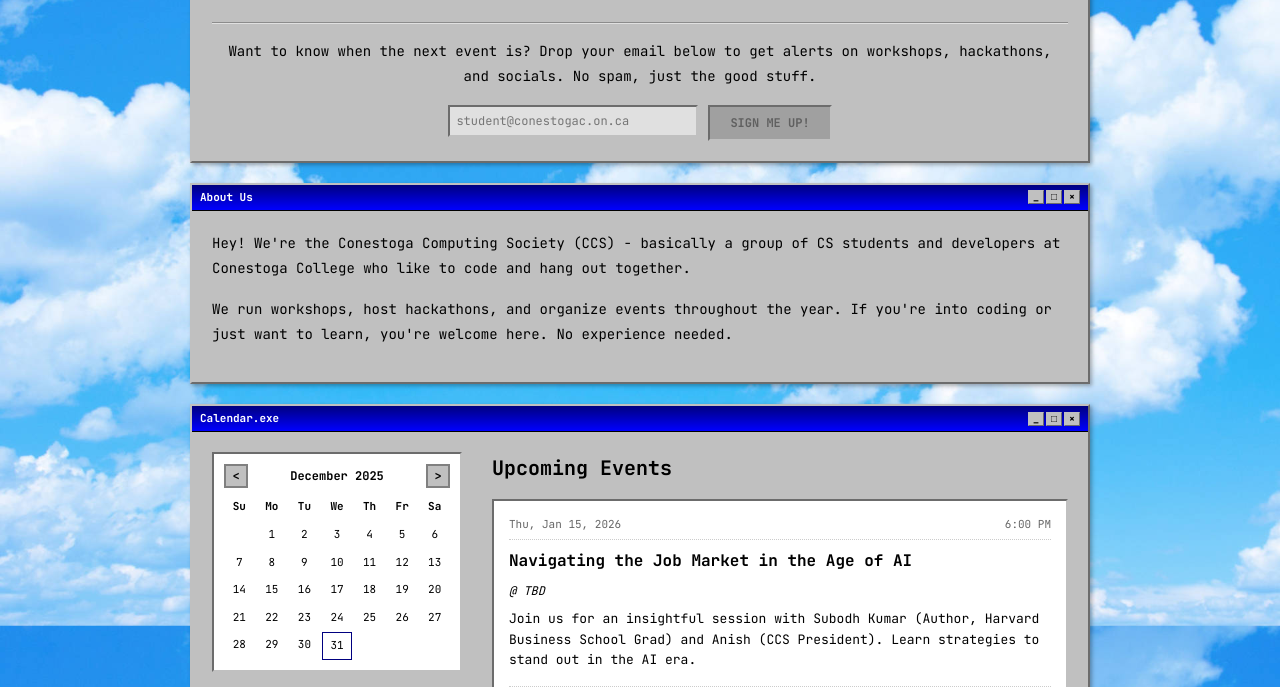
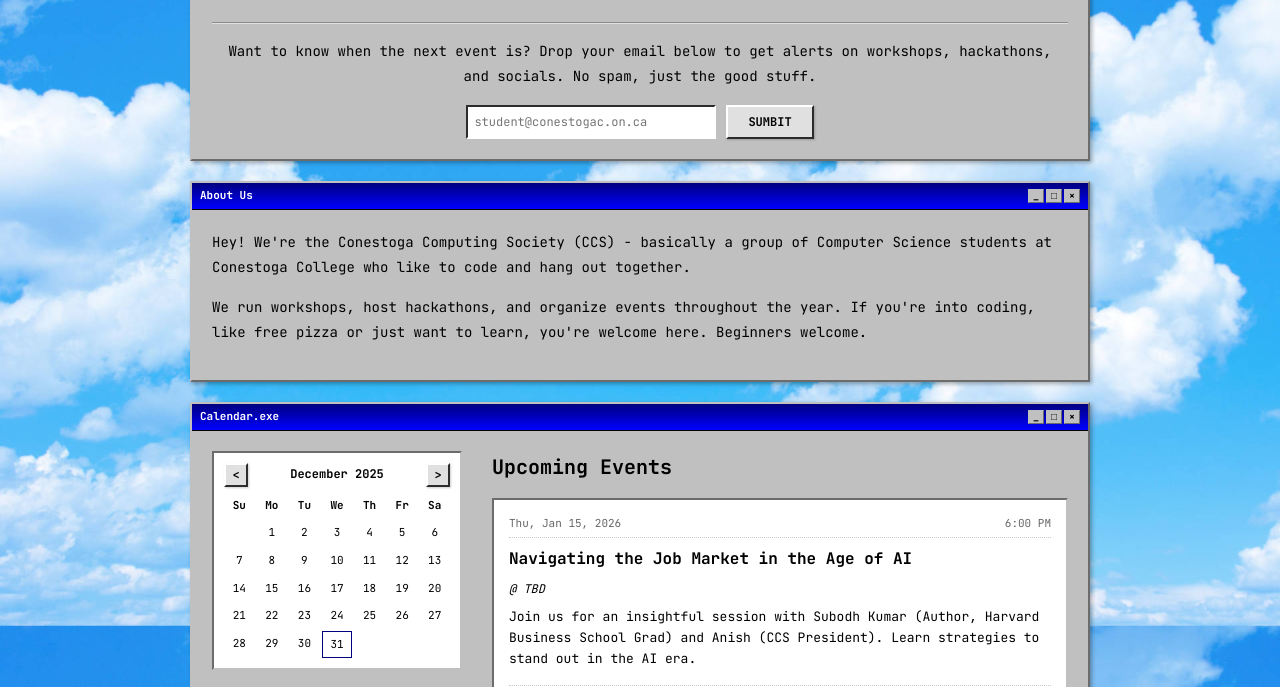
Before and after one commit to Anish-Reddy-K/conestogacomputingsociety, a plain HTML site: page index.html in a window 1280 px wide. Shown: the part 185-872 px from the top of the page. Drawn offline with Linux system fonts and the light colour scheme.

Commit message:
feat: small text and copy fixes

```diff
--- a/index.html
+++ b/index.html
@@ -13,7 +13,7 @@
 <body class="windows98-theme">
     <a href="https://conhacks.io" class="flash-banner" target="_blank" rel="noopener noreferrer">
         <div class="flash-banner-content">
-            <strong>CONHACKS 2026</strong> - March 27th to 29. Join us for our annual hackathon! 36 hours of coding, innovation, and fun. <strong class="apply-now">APPLY NOW</strong> at conhacks.io <span class="banner-separator">•</span> <strong>CONHACKS 2026</strong> - March 27th to 29. Join us for our annual hackathon! 36 hours of coding, innovation, and fun. <strong class="apply-now">APPLY NOW</strong> at conhacks.io <span class="banner-separator">•</span> <strong>CONHACKS 2026</strong> - March 27th to 29. Join us for our annual hackathon! 36 hours of coding, innovation, and fun. <strong class="apply-now">APPLY NOW</strong> at conhacks.io <span class="banner-separator">•</span>
+            <strong>CONHACKS 2026</strong> - March 27th - 29th. Join us for our annual hackathon! ~200 participants, 36 hours of coding, innovation, and fun. <strong class="apply-now">APPLY NOW</strong> at conhacks.io <span class="banner-separator">|</span> <strong>CONHACKS 2026</strong> - March 27th - 29th. Join us for our annual hackathon! ~200 participants, 36 hours of coding, innovation, and fun. <strong class="apply-now">APPLY NOW</strong> at conhacks.io <span class="banner-separator">|</span> <strong>CONHACKS 2026</strong> - March 27th - 29th. Join us for our annual hackathon! ~200 participants, 36 hours of coding, innovation, and fun. <strong class="apply-now">APPLY NOW</strong> at conhacks.io <span class="banner-separator">|</span>
         </div>
     </a>
     <div class="container">
@@ -41,10 +41,9 @@
                             placeholder="student@conestogac.on.ca"
                             pattern=".+@conestogac\.on\.ca"
                             title="Please enter a valid Conestoga College email address (@conestogac.on.ca)"
-                            disabled
                         >
-                        <button type="submit" class="retro-button disabled" disabled>
-                            Sign Me Up!
+                        <button type="submit" class="retro-button">
+                            Sumbit
                         </button>
                     </form>
                 </div>
@@ -62,12 +61,11 @@
             </div>
             <div class="window-content">
                 <p class="retro-text">
-                    Hey! We're the Conestoga Computing Society (CCS) - basically a group of CS students and developers
-                    at Conestoga College who like to code and hang out together.
+                    Hey! We're the Conestoga Computing Society (CCS) - basically a group of Computer Science students at Conestoga College who like to code and hang out together.
                 </p>
                 <p class="retro-text">
                     We run workshops, host hackathons, and organize events throughout the year. If you're into
-                    coding or just want to learn, you're welcome here. No experience needed.
+                    coding, like free pizza or just want to learn, you're welcome here. Beginners welcome.
                 </p>
             </div>
         </main>
--- a/styles.css
+++ b/styles.css
@@ -113,7 +113,17 @@ body {
 
 .inline-form .retro-input {
     width: 250px;
-    height: 100%; /* Ensure it fills container height if needed, but flex stretch handles it mostly. padding ensures min height */
+    padding: 8px 6px; /* Match button vertical padding */
+    box-sizing: border-box;
+    line-height: 1.2;
+    font-size: 12px;
+}
+
+.inline-form .retro-button {
+    padding: 8px 20px; /* Match vertical padding with input */
+    box-sizing: border-box;
+    line-height: 1.2;
+    font-size: 12px;
 }
 
 .text-center {
@@ -171,7 +181,10 @@ body {
 .retro-input {
     width: 100%;
     padding: 6px;
-    border: 2px inset #C0C0C0;
+    border-top: 2px inset #808080;
+    border-left: 2px inset #808080;
+    border-bottom: 2px inset #FFFFFF;
+    border-right: 2px inset #FFFFFF;
     background: #FFF;
     font-family: 'JetBrains Mono', 'Courier New', Courier, monospace;
     font-size: 12px;
@@ -185,11 +198,15 @@ body {
 
 .retro-button {
     padding: 8px 20px;
-    background: #C0C0C0;
-    border-top: 2px solid #808080;
-    border-right: 2px solid #808080;
-    border-bottom: 2px solid #808080;
-    border-left: 2px solid #808080;
+    background: #E0E0E0;
+    border-top: 2px outset #E0E0E0;
+    border-right: 2px outset #E0E0E0;
+    border-bottom: 2px outset #E0E0E0;
+    border-left: 2px outset #E0E0E0;
+    border-top-color: #FFFFFF;
+    border-left-color: #FFFFFF;
+    border-bottom-color: #808080;
+    border-right-color: #808080;
     font-family: 'JetBrains Mono', 'Courier New', Courier, monospace;
     font-size: 12px;
     font-weight: bold;
@@ -197,19 +214,21 @@ body {
     color: #000;
     text-transform: uppercase;
     transition: all 0.1s;
+    box-shadow: 1px 1px 2px rgba(0, 0, 0, 0.2);
 }
 
 .retro-button:hover:not(.disabled) {
-    background: #E0E0E0;
-    box-shadow: 0 0 8px rgba(192, 192, 192, 0.6);
+    background: #F0F0F0;
+    box-shadow: 1px 1px 3px rgba(0, 0, 0, 0.3);
 }
 
 .retro-button:active:not(.disabled) {
-    border-top: 2px inset #C0C0C0;
-    border-right: 2px inset #C0C0C0;
-    border-bottom: 2px inset #C0C0C0;
-    border-left: 2px inset #C0C0C0;
-    background: #B0B0B0;
+    border-top: 2px inset #808080;
+    border-left: 2px inset #808080;
+    border-bottom: 2px inset #FFFFFF;
+    border-right: 2px inset #FFFFFF;
+    background: #D0D0D0;
+    box-shadow: inset 1px 1px 2px rgba(0, 0, 0, 0.3);
 }
 
 .retro-button.disabled {
@@ -470,6 +489,7 @@ body {
     font-weight: bold;
     margin-bottom: 5px;
     color: #000080;
+    text-align: left;
 }
 
 .small-note {
```
